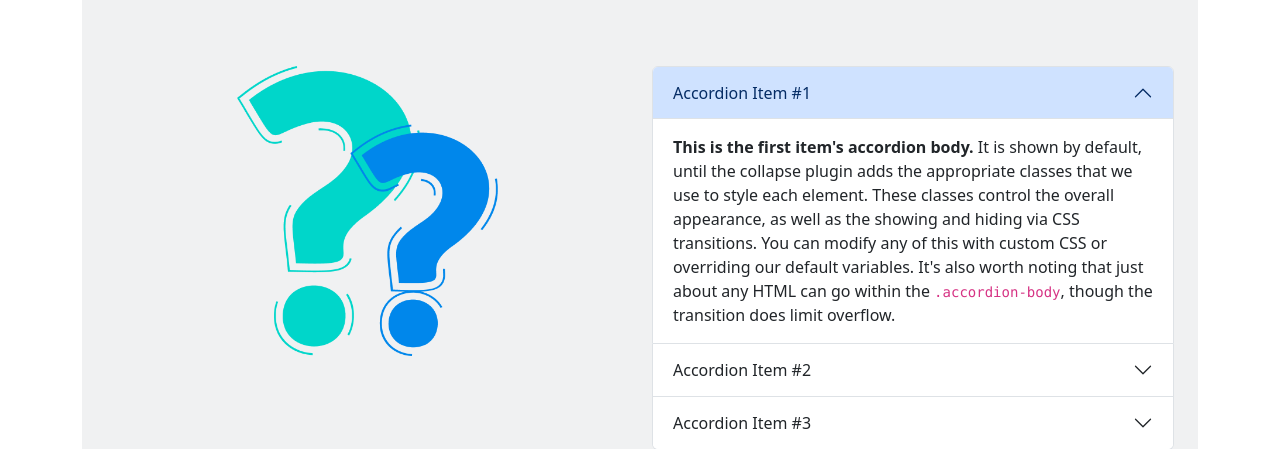
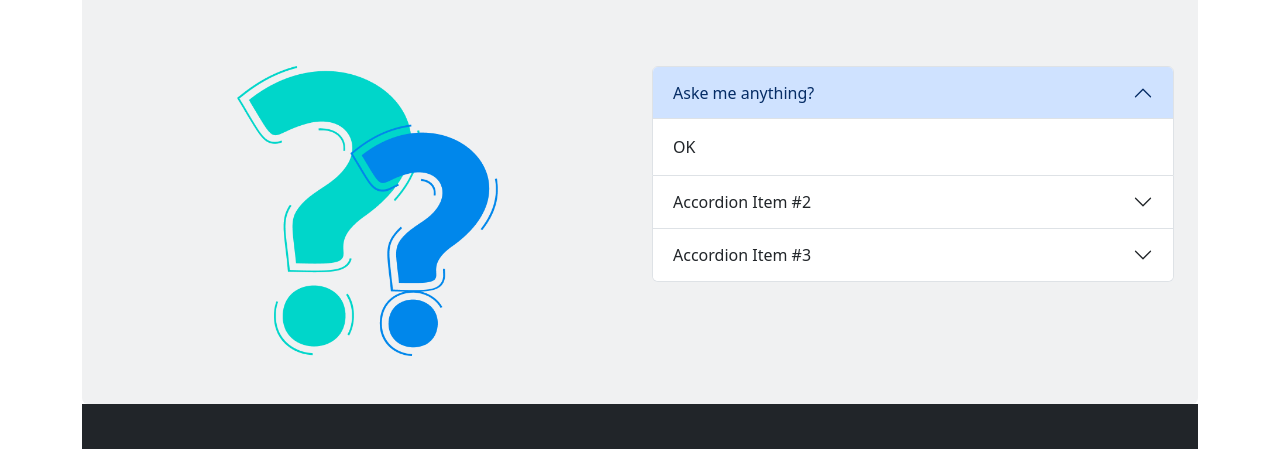
Before and after one commit to Nurealom405/BikersZone, a plain HTML site: page index.html in a window 1280 px wide. Shown: the part 2275-2724 px from the top of the page. Drawn offline with nearby package versions, Linux system fonts and the light colour scheme.

Commit message:
project ok

```diff
--- a/index.html
+++ b/index.html
@@ -347,7 +347,7 @@
                     aria-expanded="true"
                     aria-controls="collapseOne"
                   >
-                    Accordion Item #1
+                  Aske me anything?
                   </button>
                 </h2>
                 <div
@@ -356,15 +356,7 @@
                   data-bs-parent="#accordionExample"
                 >
                   <div class="accordion-body">
-                    <strong>This is the first item's accordion body.</strong> It
-                    is shown by default, until the collapse plugin adds the
-                    appropriate classes that we use to style each element. These
-                    classes control the overall appearance, as well as the
-                    showing and hiding via CSS transitions. You can modify any
-                    of this with custom CSS or overriding our default variables.
-                    It's also worth noting that just about any HTML can go
-                    within the <code>.accordion-body</code>, though the
-                    transition does limit overflow.
+                    OK
                   </div>
                 </div>
               </div>
@@ -446,25 +438,23 @@
               <p class="fs-3">License</p>
             </div>
             <div class="d-flex mt-4">
-              <p class="me-3 fs-5"> About</p>
-              <p class="me-3 fs-5"> Features</p>
-              <p class="me-3 fs-5"> Pricing</p>
-              <p class="me-3 fs-5"> Careers</p>
-              <p class="me-3 fs-5"> Help</p>
+              <p class="me-3 fs-5">About</p>
+              <p class="me-3 fs-5">Features</p>
+              <p class="me-3 fs-5">Pricing</p>
+              <p class="me-3 fs-5">Careers</p>
+              <p class="me-3 fs-5">Help</p>
             </div>
             <div class="d-flex mt-4">
-
-              <p class="me-2 fs-5"> <i class="fa-regular fa-copyright"></i></p>
-              <p class="me-3 fs-5"> 2020bike.All rights reserved</p>
-
+              <p class="me-2 fs-5"><i class="fa-regular fa-copyright"></i></p>
+              <p class="me-3 fs-5">2020bike.All rights reserved</p>
             </div>
-            </div>
+          </div>
 
           <div class="col-sm-6 col-md-3">
             <div class="">
-              <h3> Get the App</h3>
-            <img class="w-50" src="res/images/others/ios.png" alt="">
-            <img class="w-50" src="res/images/others/android.png" alt="">
+              <h3>Get the App</h3>
+              <img class="w-50" src="res/images/others/ios.png" alt="" />
+              <img class="w-50" src="res/images/others/android.png" alt="" />
             </div>
           </div>
         </div>
```
